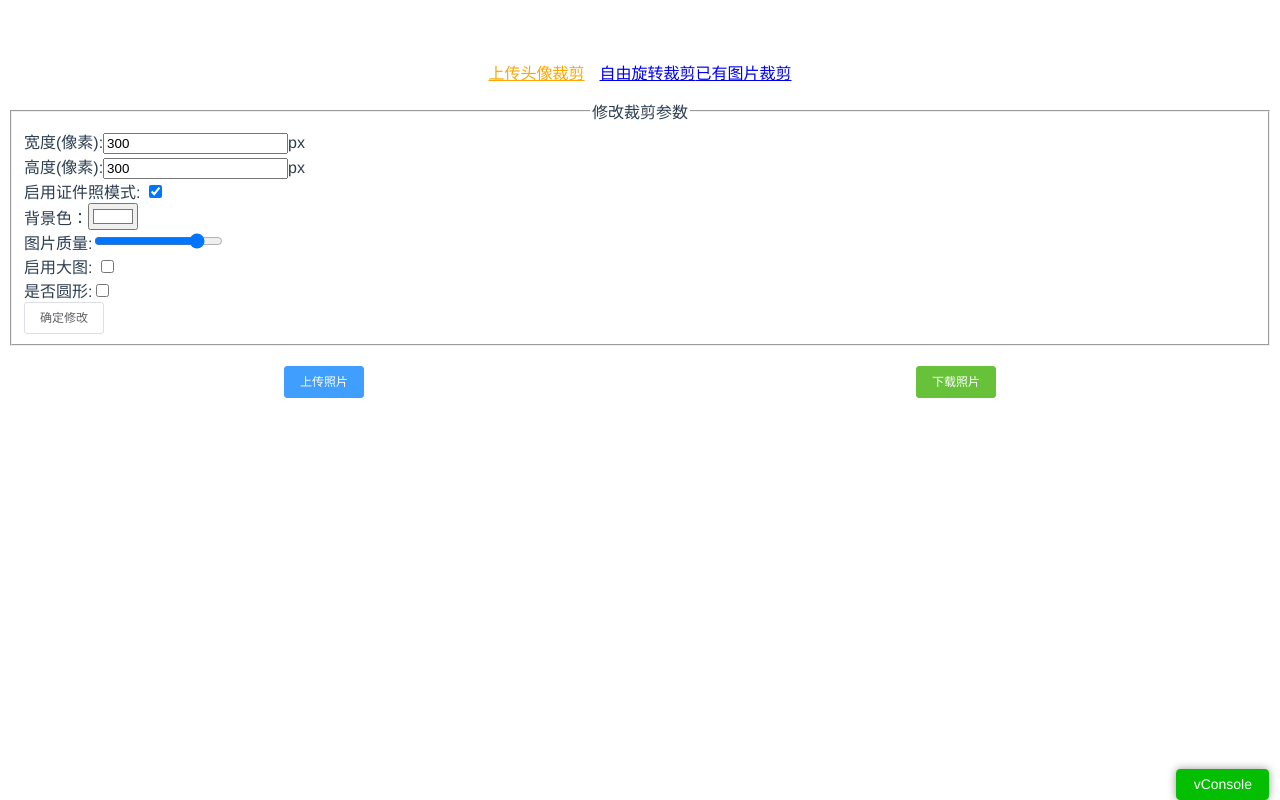
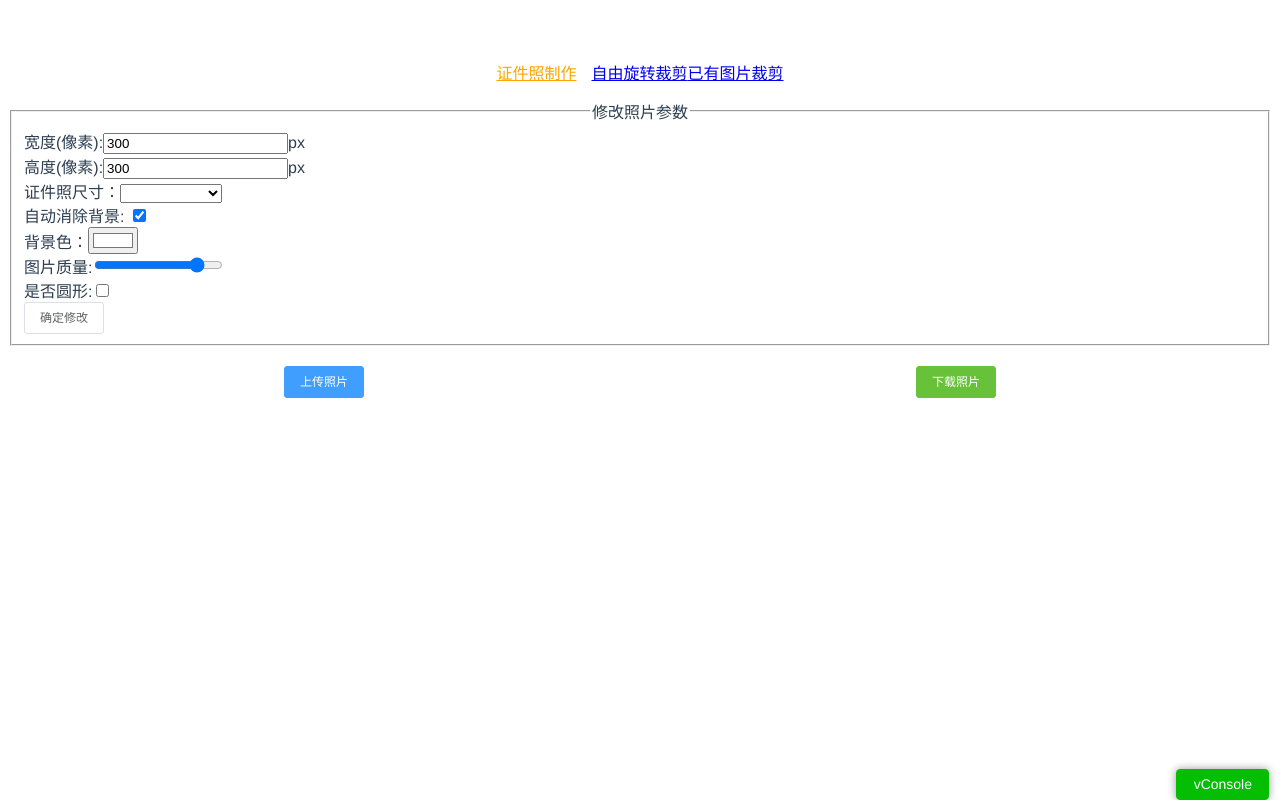
Before and after one commit to superchangme/ImageCropping, a Vue app: page /cropImage in a window 1280 px wide. Built offline with nearby package versions, Linux system fonts and the light colour scheme.

Commit message:
增加默认证件照尺寸选择

```diff
--- a/package.json
+++ b/package.json
@@ -48,7 +48,8 @@
       "no-undef": "off",
       "no-console": "off",
       "no-useless-escape": 0,
-      "no-cond-assign": "off"
+      "no-cond-assign": "off",
+      "no-debugger": "off"
     },
     "parserOptions": {
       "parser": "babel-eslint"
--- a/public/index.html
+++ b/public/index.html
@@ -14,8 +14,10 @@
     <div id="app"></div>
     <!-- built files will be auto injected -->
   </body>
-  <script src="./vConsole.js"></script>
-  <script>
-    window.vConsole = new window.VConsole();
-  </script>
+  <% if (process.env.NODE_ENV != 'production' ) { %>
+    <script src="./vConsole.js"></script>
+    <script>
+      window.vConsole = new window.VConsole();
+    </script>
+   <% } %>
 </html>
--- a/src/App.vue
+++ b/src/App.vue
@@ -1,6 +1,6 @@
 <template>
   <div id='app'>
-  <router-link to="/">上传头像裁剪</router-link>
+  <router-link to="/">证件照制作</router-link>
   <router-link to="/free">自由旋转裁剪</router-link>
   <router-link to="/cropImage">已有图片裁剪</router-link>
   <keep-alive><router-view/></keep-alive>
--- a/src/Main.vue
+++ b/src/Main.vue
@@ -1,19 +1,22 @@
 <template>
   <div>
     <fieldset>
-      <legend>修改裁剪参数</legend>
+      <legend>修改照片参数</legend>
       <div style="text-align: left">
         宽度(像素):<input v-model="bWidth" />px
         <br />
         高度(像素):<input v-model="bHeight" />px
         <br />
-        启用证件照模式: <input type="checkbox" v-model="bFaceDetect" />
+        证件照尺寸：<select v-model="photoSize" @change="choosePhotoSize">
+          <option :value="index" v-for="(size,index) in photoSizeList" :key="size.name">{{size.name}}</option>
+        </select>
+        <br/>
+        自动消除背景: <input type='checkbox' v-model="bFaceDetect"/>
         <br />
-        背景色：<input type="color"  v-model="faceBackground" />
-        <br />
+        <div v-if='bFaceDetect'>
+          背景色：<input type="color"  v-model="faceBackground" />
+        </div>
         图片质量:<input type="range" min="50" max="100" v-model="quality" />
-        <br />
-        启用大图: <input type="checkbox" v-model="bBigSize" />
         <br />
         是否圆形:<input type="checkbox" v-model="bCircle" />
         <br />
@@ -37,12 +40,14 @@
       :data-height="height"
       :isBoundCheck="true"
       :dataCircle="isCircle"
+      dataTitle="制作证件照"
       :dataEnableRatio="true"
+      :dataOriginSize="originSize"
       :dataFaceDetect="faceDetect"
       :dataBackground="faceBackground"
-      :dataOriginSize="isOrigin"
       :dataShow="dataShow"
       :limitSize="20480 * 1000"
+      customClass="fullscreen-crop"
       ref='imageCrop'
       @onHide="dataShow = false"
       @onSuccess="onSuccess"
@@ -67,18 +72,60 @@ export default {
       cropKey: 0,
       bCircle: false,
       isCircle: false,
-      isOrigin: true,
       bBigSize: false,
       quality: 92,
       downloadName: '',
       bFaceDetect: true,
       faceDetect: true,
-      faceBackground: '#ffffff'
+      faceBackground: '#ffffff',
+      photoSizeList:[
+        {
+
+        },
+        {
+          name:'一寸',
+          width:295,
+          height:413
+        },
+        {
+          name:'二寸',
+          width:413,
+          height:579
+        },
+        {
+          name:'大一寸',
+          width:389,
+          height:567
+        },
+        {
+          name:'小二寸',
+          width:413,
+          height:531
+        },
+        {
+          name:'社保证',
+          width:358,
+          height:567
+        },
+        {
+          name:'港澳通行证',
+          width:390,
+          height:567
+        },
+        {
+          name:'保险资格从业',
+          width:210,
+          height:370
+        }
+      ],
+      photoSize:null,
+      originSize:null
     };
   },
   methods: {
     showCrop() {
       this.dataShow++;
+      this.useOption();
     },
     onSuccess(data) {
       this.dataShow = false;
@@ -86,20 +133,35 @@ export default {
       this.downloadName =
         'ImageCrop-' + this.formatDate(new Date(), 'yyyy-MM-dd_HH_mm_ss');
     },
-    onError(err) {},
-    changeSize() {
-      // reRender plugin
+    onError(err) {
+      console.error(err)
+    },
+    choosePhotoSize(e){
+      let v = this.photoSizeList[this.photoSize]
+      this.bWidth = v.width
+      this.bHeight = v.height
+      let maxWidth = Math.floor(window.innerWidth - 40)
+      this._oWidth = Math.min(v.width,maxWidth)
+      this._oHeight = v.height*(this._oWidth/v.width)
+      this.originSize = {
+        width: this.bWidth,
+        height: this.bHeight
+      }
+    },
+    useOption(){
       let oldW= this.width
       let oldH = this.height
       let oldFaceDetect = this.faceDetect
-      this.width = +this.bWidth;
-      this.height = +this.bHeight;
+      this.width = this._oWidth ? this._oWidth : +this.bWidth;
+      this.height = this._oHeight ? this._oHeight : +this.bHeight;
       this.isCircle = this.bCircle;
-      this.isOrigin = !this.bBigSize;
       this.faceDetect = this.bFaceDetect
       if(oldW != this.width || oldH != this.height || oldFaceDetect != this.faceDetect) {
         this.cropKey++;
       }
+    },
+    changeSize() {
+      // reRender plugin
       this.$message({
         showClose: true,
         message: '已调整参数，请点击上传或重新下载图片~',
@@ -107,7 +169,7 @@ export default {
       });
       if(this.$refs.imageCrop.cropInstance) {
         this.$refs.imageCrop.getFile({
-          lowDpi: this.isOrigin,
+          originSize: this.originSize,
           isCircle: this.isCircle,
           background: this.faceBackground
         })
@@ -169,4 +231,15 @@ export default {
   margin-top: 10px;
   border:1px solid #67C23A;
 }
+.fullscreen-crop{
+    margin: 0!important;
+    width: 100%!important;
+    height: 100%;
+    display: flex;
+    flex-direction: column;
+}
+.fullscreen-crop .crop-box .crop-btns {
+      display: flex;
+    justify-content: space-evenly;
+}
 </style>
--- a/src/components/ImageCropping/index.vue
+++ b/src/components/ImageCropping/index.vue
@@ -8,14 +8,14 @@
       accept="image/*;capture=camera"
     />
     <el-dialog
-      :custom-class="customClass +' ' + (dataCircle?'circleModel':'') +' ' + (dataFullScreen?'fullScreen':'')"
+      :custom-class="customClass +' cropping-dialog ' + (dataCircle?'circleModel':'') +' ' + (dataFullScreen?'fullScreen':'')"
       :width="(dataWidth+40)+'px'"
       :title="dataTitle"
       :append-to-body="true"
       :modal="false"
       ref="uploadDialog"
       :visible.sync="showDialog"
-      @open="initCropBody"
+      @opened="initCropBody"
       @close="$emit('onHide')"
       :close-on-click-modal="false"
       :close-on-press-escape="false"
@@ -137,8 +137,7 @@ export default {
       type: Boolean
     },
     dataOriginSize:{
-      default: false,
-      type: Boolean
+      type: Object
     },
     dataRotate:{
       default: false,
@@ -208,6 +207,9 @@ export default {
     dataFaceDetect: {
       type: Boolean,
       default: false
+    },
+    customClass:{
+      type: String
     }
   },
   data() {
@@ -216,7 +218,6 @@ export default {
       token: '',
       show: true,
       showDialog: false,
-      customClass: 'cropping-dialog',
       isInit: false,
       showCropBody: false,
       inputFile: false,
@@ -229,7 +230,8 @@ export default {
       previewStyle: { x: 0, y: 0, scale: 1, rotate: 0, ratio: 1 },
       cropInstance: null,
       previewSrc: '',
-      imgSrc: ''
+      imgSrc: '',
+      initDfd: _$.Deferred()
       // imgErr: false
     }
   },
@@ -253,19 +255,22 @@ export default {
       if (nval) {
         this.isLoading = true
       }
-      setTimeout(()=>{
+      this.initDfd.done(()=>{
         this.imgSrc = nval
-      },100)
+      })
     },
-    dataShow: function(nval) {
+    dataShow:{
+      handler(nval){
         if (nval) {
+          this.$nextTick(()=>{
             this.showDialog = true
             _$(this.$refs.uploadDialog.$el).addClass('hide-element')
             if (this.dataFromUrl) {
-          this.initCropBody()
+              // this.initCropBody()
             } else {
               this.openChooseFile()
             }
+          })
           this.previewSrc = ''
           return
         } else {
@@ -276,6 +281,8 @@ export default {
           this.showDialog = false
         }
       },
+      immediate: true
+    },
     showCropBody(nv) {
       if (nv) {
         _$(this.$refs.uploadDialog.$el).removeClass('hide-element')
@@ -285,15 +292,6 @@ export default {
   },
   methods: {
     resetImg(){},
-    openChooseFile() {
-      if (this.isInit) {
-        this.clickChooseFile()
-      } else {
-        setTimeout(() => {
-          this.clickChooseFile()
-        }, 100)
-      }
-    },
     scaleAdd() {
       // 如果不是图片格式或者已经满足minscale直接退出
       if (!this.onceOnload || this.addDisabled) {
@@ -337,7 +335,7 @@ export default {
       var cropInfo
       self.cropInstance.setCropStyle(self.previewStyle)
       // 自定义getCropFile({type:"png",background:"red",lowDpi:true})
-      cropInfo = self.cropInstance.getCropFile({ background: this.dataBackground,lowDpi:this.dataOriginSize,...options })
+      cropInfo = self.cropInstance.getCropFile({ background: this.dataBackground,originSize:this.dataOriginSize,...options })
       // console.log(self.previewStyle, cropInfo)
       // $previewResult.attr("src",cropInfo.src).show();
 
@@ -382,7 +380,7 @@ export default {
           }
         })
     },
-    clickChooseFile() {
+    openChooseFile() {
       var $file = _$(this.$el)
         .find('input[type=file]')
         .click()
@@ -400,10 +398,10 @@ export default {
         return
       }
       this.isInit = true
-      setTimeout(() => {
+      // setTimeout(() => {
         _$(this.$refs.uploadDialog.$el).attr('dialogmask', 1)
         this.init()
-      }, 50)
+      // }, 50)
     },
     init: function() {
       let self = this
@@ -450,6 +448,8 @@ export default {
       self.previewView = $previewView
       self.document = $document
       self.eldialogwrapper = $eldialogwrapper
+
+      debugger
       $previewWrap.css({ width: opts.cropWidth, height: opts.cropHeight })
       self.mousemoveFn = function(e) {
         e.preventDefault()
@@ -500,6 +500,7 @@ export default {
         },
         oninit: function() {},
         onChange: function(file) {
+          debugger
           if (!self.showCropBody) {
             resetUserOpts()
           }
@@ -520,6 +521,7 @@ export default {
           self.isLoading = false
         },
         onLoad: function(data) {
+          debugger
           self.onceOnload = true
 
           resetUserOpts()
@@ -805,6 +807,7 @@ export default {
       if (this.dataFullScreen) {
         this.makeCropBg($mask, $mask[0].getContext('2d'),opts)
       }
+      this.initDfd.resolve()
     },
     makeCropBg($mask,maskCtx,opts){
       const deviceRatio = window.devicePixelRatio || 1
--- a/src/main.js
+++ b/src/main.js
@@ -6,6 +6,7 @@ import 'element-ui/lib/theme-chalk/index.css';
 import App from './App.vue';
 import i18n from './i18n'
 import router from './router'
+console.log(process)
 // Vue.config.productionTip = false
 Vue.use(Element, {
   size: 'small', // set element-ui default size
```
Also changed, not shown: src/components/ImageCropping/index.js (+45 -20 lines), 1 other file (tests, documents, lock files or other folders). Lines whose indentation alone changed are shown as unchanged.
